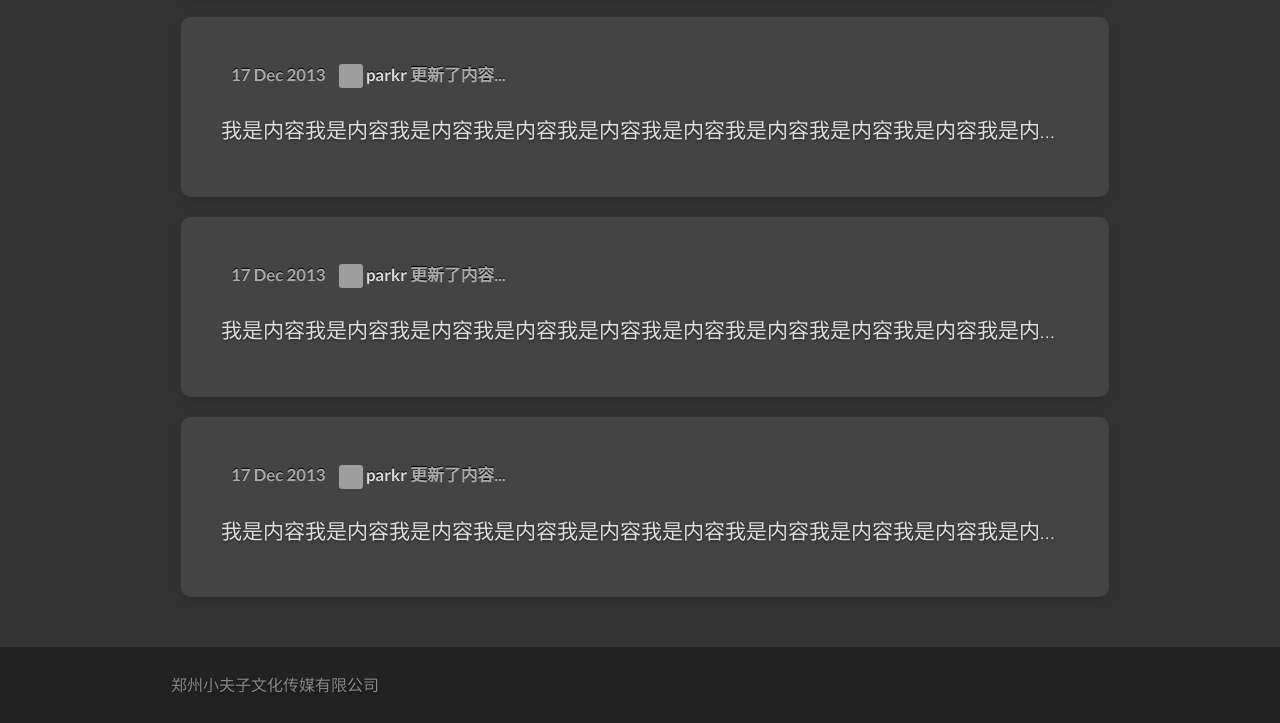
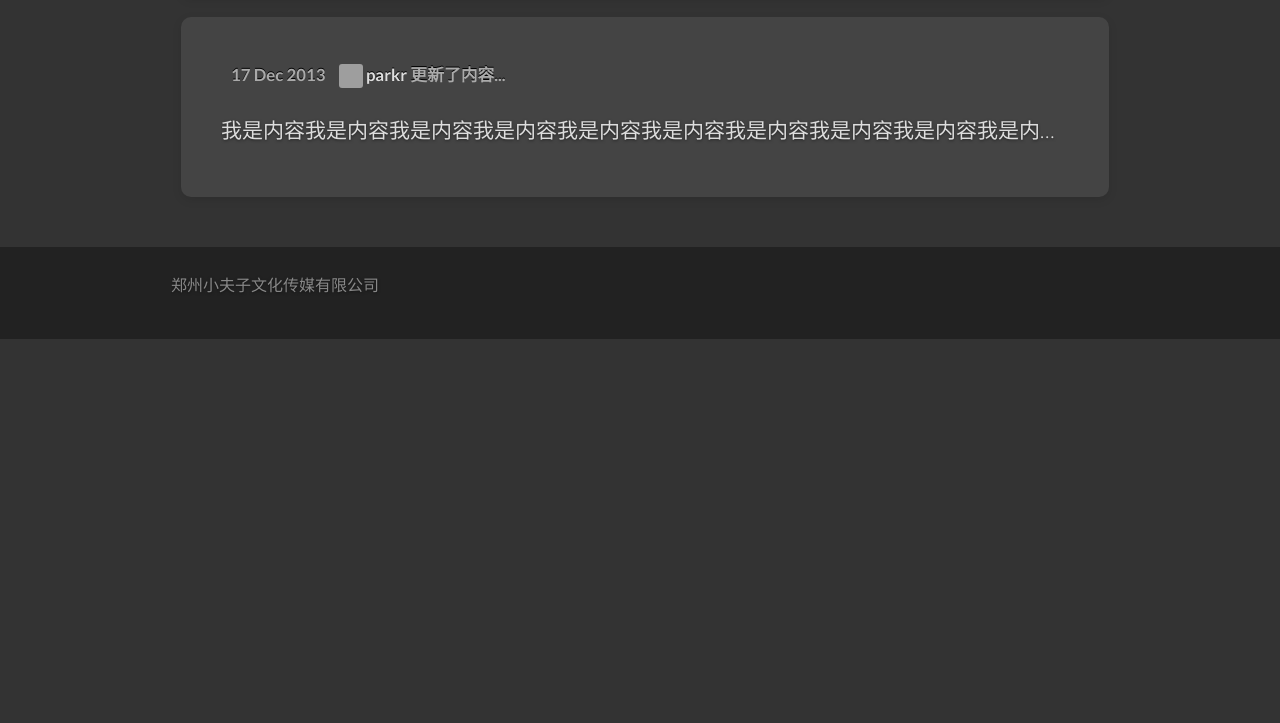
Before and after one commit to cuichhenguang/123456, a plain HTML site: page index.html in a window 1280 px wide. Shown: the part 697-1420 px from the top of the page. After the commit the page ends 1036 px from the top, so only its background shows below. Drawn offline with Linux system fonts and the light colour scheme; grey boxes are pictures that could not be loaded; a web font is replaced by a local one.

Commit message:
Revert "Merge branch 'master' of https://github.com/cuichhenguang/123456"
This reverts commit d3c35e25aeaa53f5435a2697489e18956e691b96, reversing
changes made to 556670a8a099edfe3390ce3dc691df5e80639d1b.

```diff
--- a/css/css.css
+++ b/css/css.css
@@ -742,12 +742,6 @@ article h2:first-child {
     border-top: 1px solid #555;
     box-shadow: 0 -1px 0 #2f2f2f;
 }
-/*page*/
-
-#post-p{
-    text-indent:2em;
-}
-
 
 /* Code Highlighting */
 
@@ -815,9 +809,6 @@ strong {
 
 p {
     line-height: 1.5em;
-
-}
-.index{
     white-space:nowrap;overflow:hidden;text-overflow:ellipsis;
 }
 
--- a/index.html
+++ b/index.html
@@ -62,7 +62,6 @@
 
 
 <section class="news">
-
     <div class="grid">
         <div class="unit four-fifths">
 
@@ -80,7 +79,7 @@
                     </span>
                 </div>
                 <div class="post-content">
-                    <p class="index"> <a href="page.html">我是内容我是内容我是内容我是内容我是内容我是内容我是内容我是内容我是内容我是内容我是内容</a> </p>
+                    <p> <a href="#">我是内容我是内容我是内容我是内容我是内容我是内容我是内容我是内容我是内容我是内容我是内容</a> </p>
 
                 </div>
             </article>
@@ -105,7 +104,7 @@
                     </span>
                 </div>
                 <div class="post-content">
-                    <p class="index"> <a href="page.html">我是内容我是内容我是内容我是内容我是内容我是内容我是内容我是内容我是内容我是内容我是内容</a> </p>
+                    <p> <a href="#">我是内容我是内容我是内容我是内容我是内容我是内容我是内容我是内容我是内容我是内容我是内容</a> </p>
 
                 </div>
             </article>
@@ -130,7 +129,7 @@
                     </span>
                 </div>
                 <div class="post-content">
-                    <p class="index"> <a href="page.html">我是内容我是内容我是内容我是内容我是内容我是内容我是内容我是内容我是内容我是内容我是内容</a> </p>
+                    <p> <a href="#">我是内容我是内容我是内容我是内容我是内容我是内容我是内容我是内容我是内容我是内容我是内容</a> </p>
 
                 </div>
             </article>
@@ -155,7 +154,7 @@
                     </span>
                 </div>
                 <div class="post-content">
-                    <p class="index"> <a href="page.html">我是内容我是内容我是内容我是内容我是内容我是内容我是内容我是内容我是内容我是内容我是内容</a> </p>
+                    <p> <a href="#">我是内容我是内容我是内容我是内容我是内容我是内容我是内容我是内容我是内容我是内容我是内容</a> </p>
 
                 </div>
             </article>
@@ -163,56 +162,7 @@
 
         <div class="clear"></div>
     </div>
-    <div class="grid">
-        <div class="unit four-fifths">
 
-            <article>
-                <div class="post-meta">
-    <span class="post-date">
-      17 Dec 2013
-    </span>
-                    <a href="#" class="post-author">
-                        <img src="https://github.com/parkr.png" class="avatar" alt="parkr"/>
-                        parkr
-                    </a>
-                    <span>
-                        更新了内容...
-                    </span>
-                </div>
-                <div class="post-content">
-                    <p class="index"> <a href="page.html">我是内容我是内容我是内容我是内容我是内容我是内容我是内容我是内容我是内容我是内容我是内容</a> </p>
-
-                </div>
-            </article>
-        </div>
-
-        <div class="clear"></div>
-    </div>
-    <div class="grid">
-        <div class="unit four-fifths">
-
-            <article>
-                <div class="post-meta">
-    <span class="post-date">
-      17 Dec 2013
-    </span>
-                    <a href="#" class="post-author">
-                        <img src="https://github.com/parkr.png" class="avatar" alt="parkr"/>
-                        parkr
-                    </a>
-                    <span>
-                        更新了内容...
-                    </span>
-                </div>
-                <div class="post-content">
-                    <p class="index"> <a href="page.html">我是内容我是内容我是内容我是内容我是内容我是内容我是内容我是内容我是内容我是内容我是内容</a> </p>
-
-                </div>
-            </article>
-        </div>
-
-        <div class="clear"></div>
-    </div>
 
 
 </section>
```
Also changed, not shown: index1.html (+5 -39 lines), page.html (deleted, +0 -96 lines).
